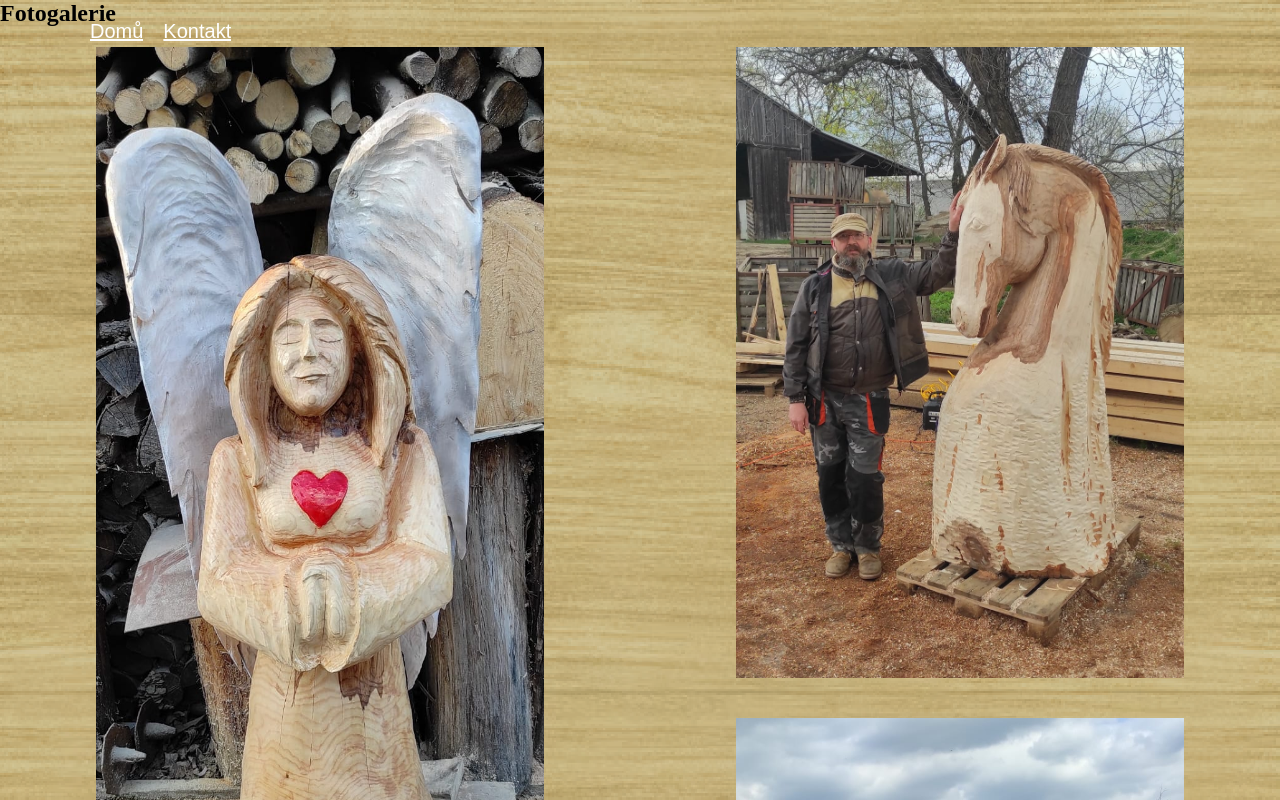
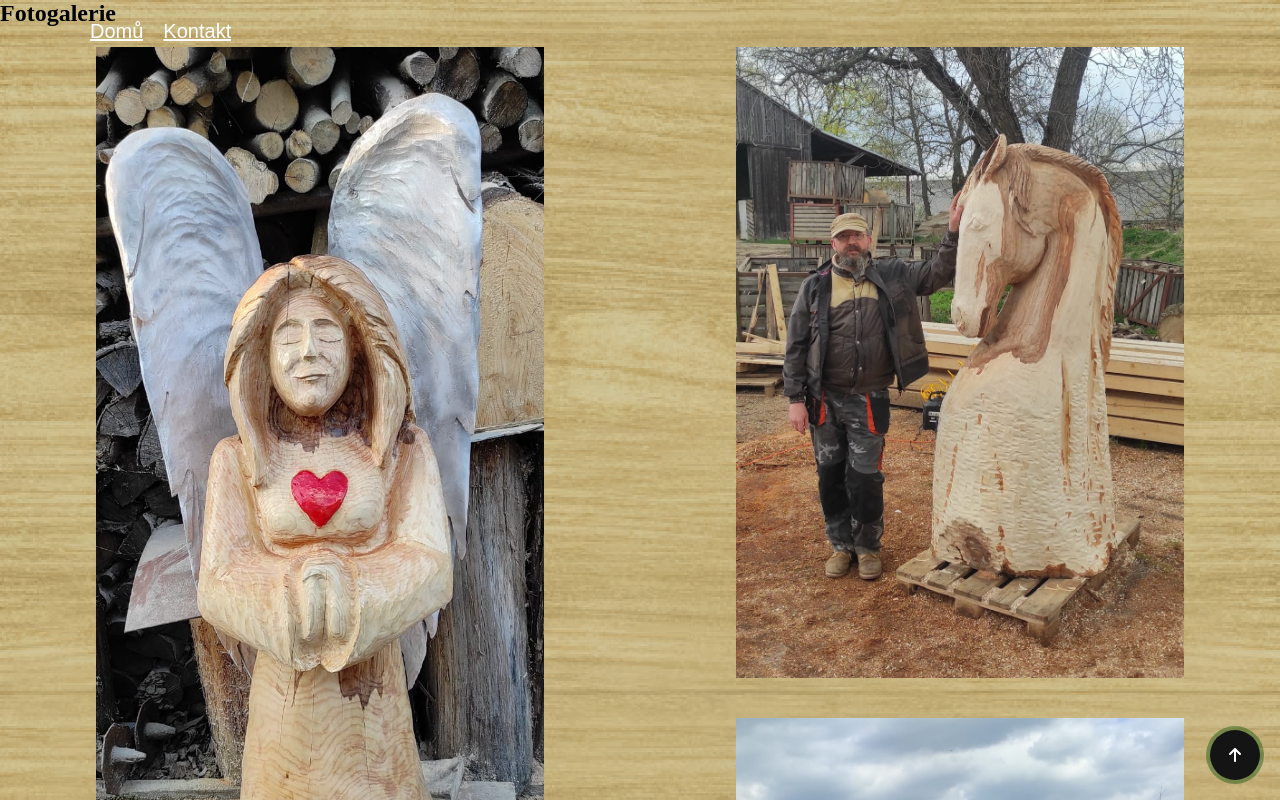
Before and after one commit to Flamchu/lubomirkucera, a React (Vite) app: page /galerie in a window 1280 px wide. Shown: the top 800 px of the page. Built offline with nearby package versions, Linux system fonts and the light colour scheme.

Commit message:
back to top button

```diff
--- a/src/pages/Galerie.tsx
+++ b/src/pages/Galerie.tsx
@@ -1,5 +1,6 @@
 import React from "react";
 import Gallery from "../components/Gallery";
+import "../scss/components/backToTopButton.scss";
 import { useScrollToTopAndNavigate } from "../hooks/scrollToTopAndNavigate";
 
 const Galerie: React.FC = () => {
@@ -15,11 +16,11 @@
 				<Gallery />
 			</main>
 
-			<div className="btn-holder">
-				<button className="btn" onClick={() => scrollToTopAndNavigate("/galerie")}>
-					Zpět nahoru
-				</button>
-			</div>
+			<button className="back-to-top-button show" id="backToTop" onClick={() => scrollToTopAndNavigate("/galerie")}>
+				<svg className="svgIcon" viewBox="0 0 384 512">
+					<path d="M214.6 41.4c-12.5-12.5-32.8-12.5-45.3 0l-160 160c-12.5 12.5-12.5 32.8 0 45.3s32.8 12.5 45.3 0L160 141.2V448c0 17.7 14.3 32 32 32s32-14.3 32-32V141.2L329.4 246.6c12.5 12.5 32.8 12.5 45.3 0s12.5-32.8 0-45.3l-160-160z"></path>
+				</svg>
+			</button>
 		</>
 	);
 };
--- /dev/null
+++ b/src/scss/components/backToTopButton.scss
@@ -0,0 +1,60 @@
+.back-to-top-button {
+	width: 50px;
+	height: 50px;
+	border-radius: 50%;
+	background-color: #141414;
+	border: none;
+	font-weight: 600;
+	display: flex;
+	align-items: center;
+	justify-content: center;
+	box-shadow: 0 0 0 4px rgba(0, 75, 4, 0.4);
+	cursor: pointer;
+	transition-duration: 0.3s;
+	overflow: hidden;
+	position: fixed;
+	bottom: 20px;
+	right: 20px;
+	opacity: 0;
+	visibility: hidden;
+	z-index: 110;
+}
+
+.svgIcon {
+	width: 12px;
+	transition-duration: 0.3s;
+}
+.svgIcon path {
+	fill: #fff;
+}
+.back-to-top-button:hover {
+	width: 140px;
+	border-radius: 50px;
+	transition-duration: 0.3s;
+	background-color: rgb(0, 112, 4);
+	align-items: center;
+}
+.back-to-top-button:hover .svgIcon {
+	transition-duration: 0.3s;
+	transform: translateY(-200%);
+}
+.back-to-top-button:before {
+	position: absolute;
+	bottom: -20px;
+	content: "Zpět nahoru";
+	color: #fff;
+	font-size: 0px;
+}
+.back-to-top-button:hover:before {
+	font-size: 13px;
+	opacity: 1;
+	bottom: unset;
+	transition-duration: 0.3s;
+}
+
+@media (min-width: 700px) {
+	.back-to-top-button.show {
+		opacity: 1;
+		visibility: visible;
+	}
+}
```
